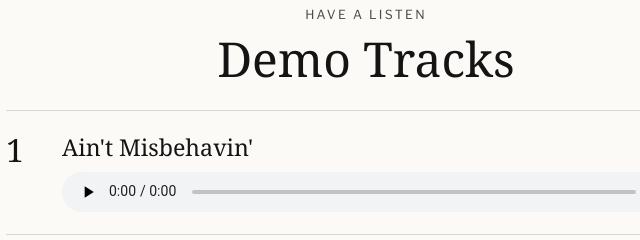
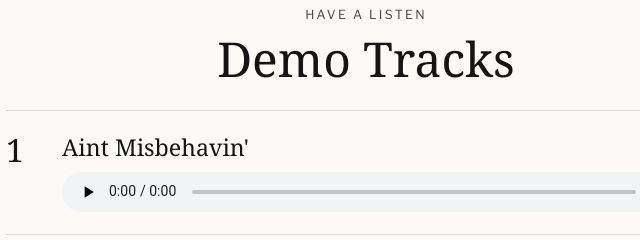
Before and after one commit to bhatchster/aintmisbehavin, a plain HTML site: page index.html in a window 1280 px wide. Shown: the part 1120-1360 px from the top of the page, 274-914 px from the left. Drawn offline with nearby package versions, Linux system fonts and the light colour scheme; a web font is replaced by a local one.

Commit message:
Add files via upload

```diff
--- a/index.html
+++ b/index.html
@@ -179,7 +179,7 @@
         <ol class="tracks">
           <li class="track">
             <span class="track-num">1</span>
-            <div class="track-title">Ain't Misbehavin'</div>
+            <div class="track-title">Aint Misbehavin'</div>
             <audio controls preload="none" src="tracks/aintmisbehavin.mp3">Your browser can't play this audio.</audio>
           </li>
           <li class="track">
```
